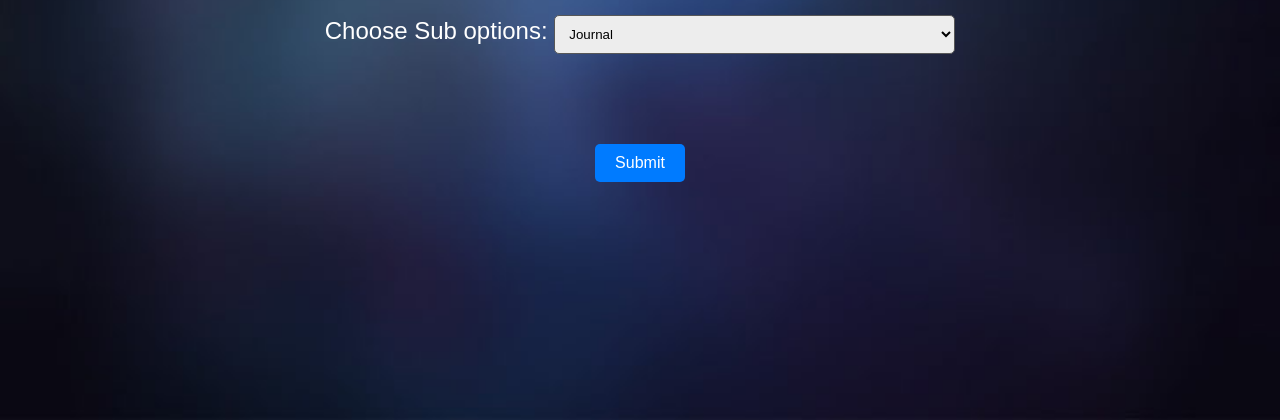
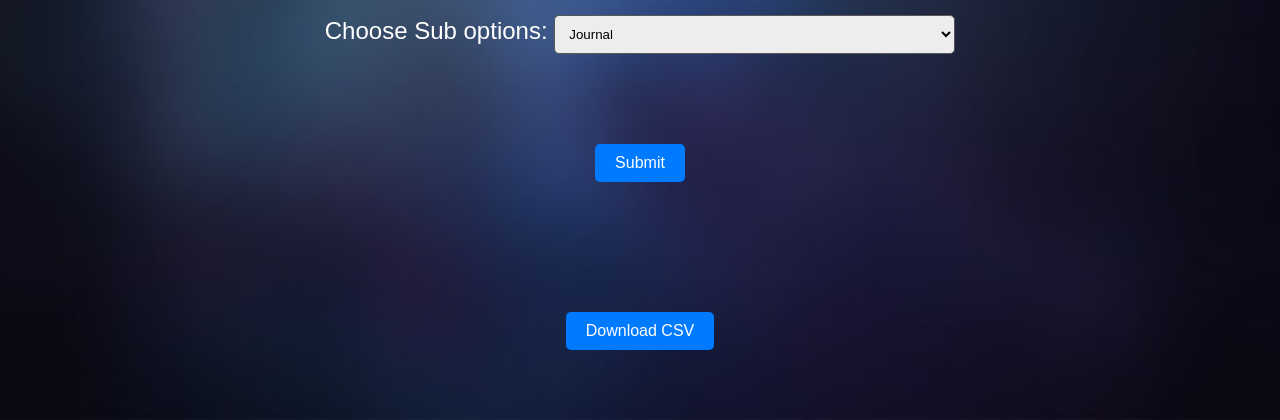
Before and after one commit to Srujan-rai/Research_paper_repository_management_system, a Flask app: page /admin in a window 1280 px wide. Shown: the part 380-800 px from the top of the page. Run offline with Flask 3, Linux system fonts and the light colour scheme.

Commit message:
download csv file addded

```diff
--- a/Templates/admin.html
+++ b/Templates/admin.html
@@ -365,5 +365,37 @@
     </table>
     {% endif %}
 </div>
+<div class="button-container">
+    <button id="downloadCsvBtn" class="login-button">Download CSV</button>
+</div>
+<script>
+    document.getElementById('downloadCsvBtn').addEventListener('click', function() {
+        var table = document.querySelector('table');
+        var rows = table.querySelectorAll('tr');
+        var csvContent = "";
+
+
+        rows.forEach(function(row) {
+            var rowData = [];
+            row.querySelectorAll('td').forEach(function(cell) {
+                rowData.push('"' + cell.innerText.replace(/"/g, '""') + '"');
+            });
+            csvContent += rowData.join(',') + "\n";
+        });
+
+        var blob = new Blob([csvContent], { type: 'text/csv;charset=utf-8;' });
+        var link = document.createElement("a");
+        if (link.download !== undefined) {
+            var url = URL.createObjectURL(blob);
+            link.setAttribute("href", url);
+            link.setAttribute("download", "table_info.csv");
+            link.style.visibility = 'hidden';
+            document.body.appendChild(link);
+            link.click();
+            document.body.removeChild(link);
+        }
+    });
+</script>
+
 </body>
 </html>
--- a/static/CSS/admin.css
+++ b/static/CSS/admin.css
@@ -108,3 +108,9 @@
   column-gap: 15px;
   align-items: center;
 }
+
+.button-container {
+        display: flex;
+        justify-content: center;
+        margin-top: 20px; /* Adjust as needed */
+}
```
